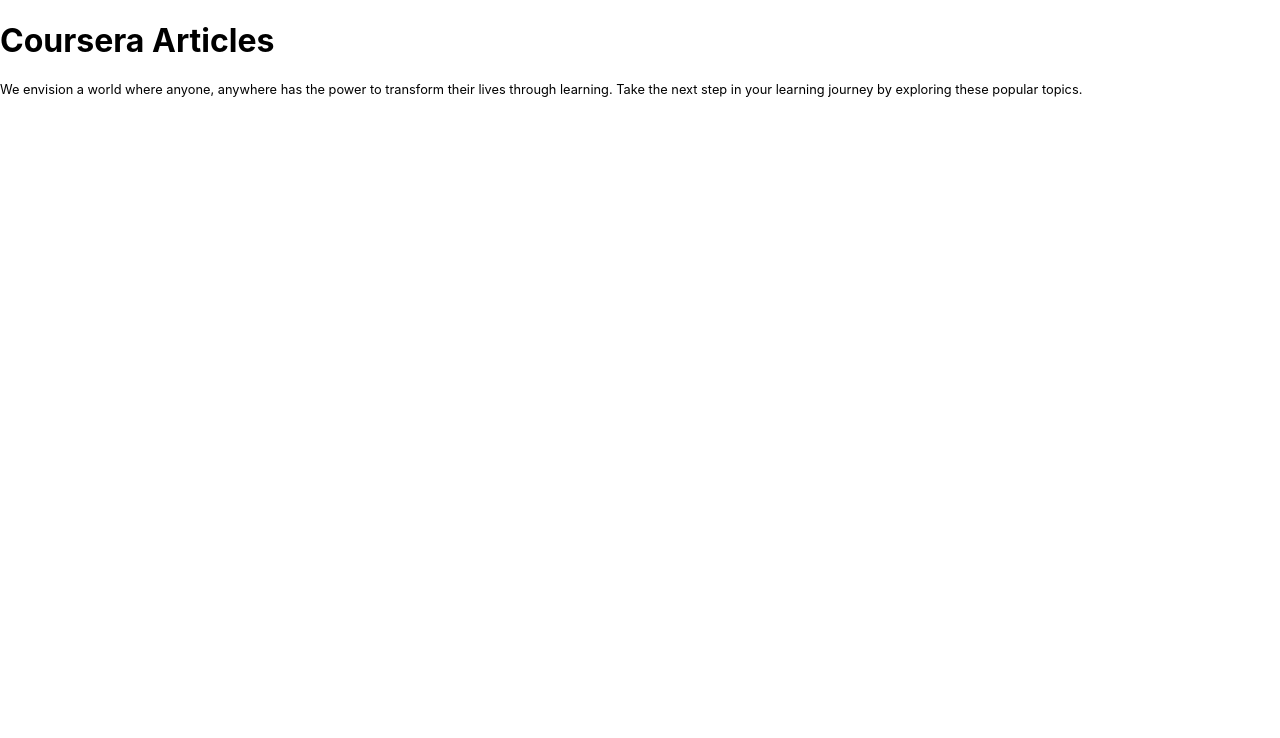
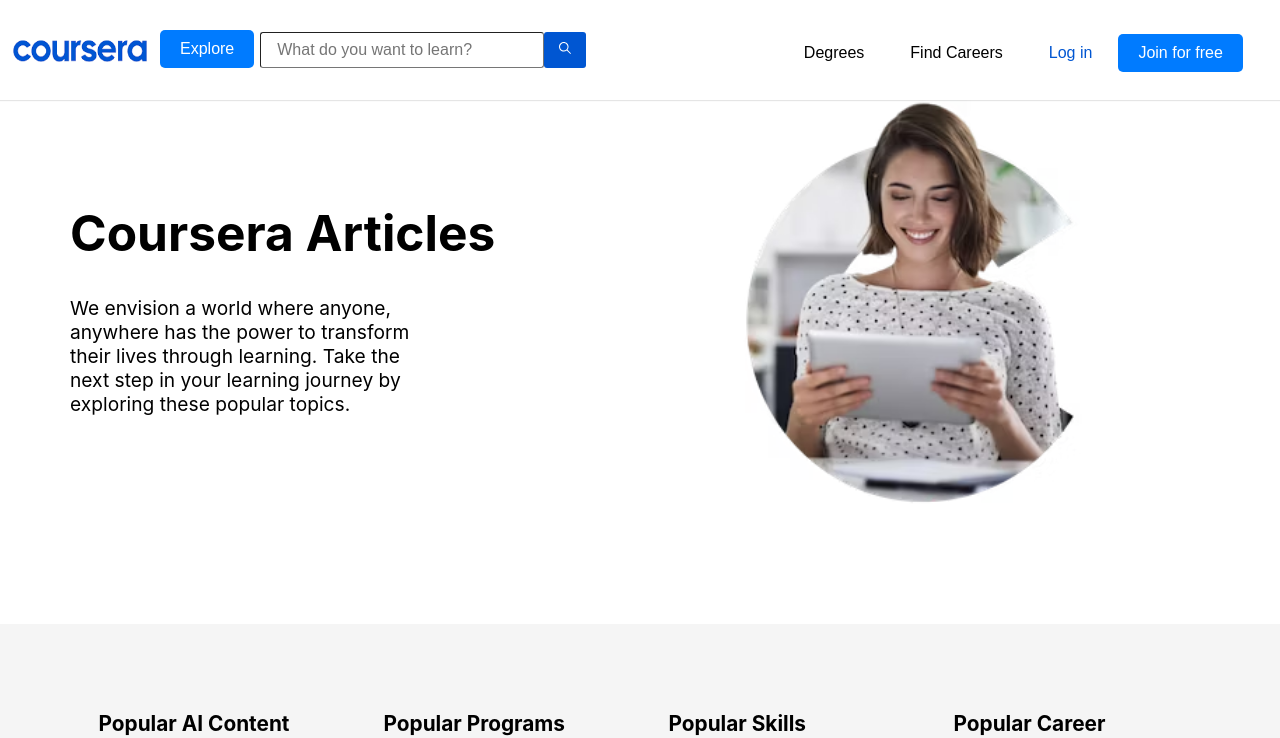
Before and after one commit to AryanGupta30/Coursera-FullStack, a React (Create React App) app: page /articles in a window 1280 px wide. Shown: the top 738 px of the page. Built offline with nearby package versions, Linux system fonts and the light colour scheme; the HTML template or start-up script is replaced by a standard one.

Commit message:
changes in articles page

```diff
--- a/src/components/articleItem.js
+++ b/src/components/articleItem.js
@@ -3,12 +3,12 @@
 
 export default function articleItem({article}) {
   return (
-    <div style={{display:'flex',flexDirection:'column',gap:'10px',width:'600px',height:'250px',backgroundColor:'#54D6F0',padding:'0px 10px',border:'1px solid white',borderRadius:'6%'}}>
+    <div className='articleitem' style={{display:'flex',flexDirection:'column',gap:'10px',width:'600px',height:'250px',backgroundColor:'#54D6F0',padding:'0px 10px',border:'1px solid white',borderRadius:'6%'}}>
       <h4 style={{marginBottom:'-10px'}}>{article.heading}</h4>
       <p >{article.content}</p>
       <div className='content'>
-      <p >{article.update}</p>
-      <p >Article - {article.time} min read</p>
+        <p >{article.update}</p>
+        <p >Article - {article.time} min read</p>
       </div>
     </div>
   )
--- a/src/components/articles.js
+++ b/src/components/articles.js
@@ -6,10 +6,9 @@
 export default function article() {
   return (
     <div style={{backgroundColor:'white',marginLeft:'50px',paddingTop:'60px'}}>
-        <div style={{display:'flex',flexDirection:'row',marginTop:'-10px',marginBottom:'20px'}}>
+        <div style={{display:'flex',flexDirection:'row',margin:'20px', justifyContent: 'space-between'}}>
             <h2>Gain helpful insight on degree-related topics</h2>
-            <Link to="/articles" style={{backgroundColor:'white',color:'blue',marginLeft:'500px',marginTop:'20px'}}>Explore all articles<span>&#8594;</span></Link>
-            {/* <button style={{backgroundColor:'white',color:'blue',marginLeft:'500px',marginTop:'-10px'}}>Explore all articles</button> */}
+            <Link to="/articles" style={{backgroundColor:'white',color:'#0056d2', marginTop: '25px', marginRight: '24px'}}>Explore all articles<span>&#8594;</span></Link>
         </div>
         <div style={{display:'flex',flexDirection:'row',backgroundColor:'white',gap:'20px',marginLeft:'10px',marginRight:'50px',marginBottom:'50px'}}>
         {articles.map((article, index) => (
--- a/src/components/reviewvid.js
+++ b/src/components/reviewvid.js
@@ -30,9 +30,9 @@
     const [currentVideo, setCurrentVideo] = useState(0);
 
     return (
-        <div className="video-component">
+        <div className={`video-component video-slide`}>
             <h1 style={{color: 'white', marginTop: '-50px', marginBottom: '40px'}}>Hear why students enjoy learning on Coursera</h1>
-            <div className="video-description" style={{display: 'flex', justifyContent: 'center'}}>
+            <div className="video-description">
                 <button className='icons1' disabled={currentVideo === 0} onClick={() => setCurrentVideo(currentVideo - 1)}>
                     &lt;
                 </button>
--- a/src/css/articleItem.css
+++ b/src/css/articleItem.css
@@ -1,6 +1,10 @@
+.articleitem:hover{
+    transform: scale(1.05);
+    transition: 5ms;
+}
+
 p{
     margin-top: 10px;
-    margin-bottom: -10px;
     font-size: 0.8rem;
 }
 
--- a/src/css/reviewvid.css
+++ b/src/css/reviewvid.css
@@ -3,6 +3,7 @@
     margin-top: 100px ;
     padding: 90px;
     background-color: #00255d;
+    transition: transform 0.5s ease;
 }
 
 video{
@@ -42,3 +43,7 @@
 .my-button.active {
     background-color: white;
 }
+
+.video-slide {
+    transform: translateX(-${currentVideo * 100}%);
+}
--- a/src/pages/Articles.js
+++ b/src/pages/Articles.js
@@ -1,12 +1,22 @@
 import React from 'react'
+import Navbar from "../components/navbar"
+import Footer from '../components/footer'
+import tabgirl from '../assets/tab.png';
 
 export default function Articles() {
   return (
-    <div>
-        <div>
-            <h1>Coursera Articles</h1>
-            <p>We envision a world where anyone, anywhere has the power to transform their lives through learning. Take the next step in your learning journey by exploring these popular topics.</p>
+    <>
+        <Navbar />
+        <div style={{display: 'flex', justifyContent: 'center'}}>
+          <div style={{padding: '70px', paddingRight: '130px'}}>
+              <h1 style={{fontSize: '3.1rem'}}>Coursera Articles</h1>
+              <p style={{paddingRight:'150px', fontSize: '1.2rem'}}>We envision a world where anyone, anywhere has the power to transform their lives through learning. Take the next step in your learning journey by exploring these popular topics.</p>
+          </div>
+          <div style={{paddingRight: '160px'}}>
+            <img src={tabgirl} alt="Logo" height={420} width={420} />
+          </div>
         </div>
-    </div>
+        <Footer />
+    </>
   )
 }
```
Also changed, not shown: src/assets/tab.png (added).
